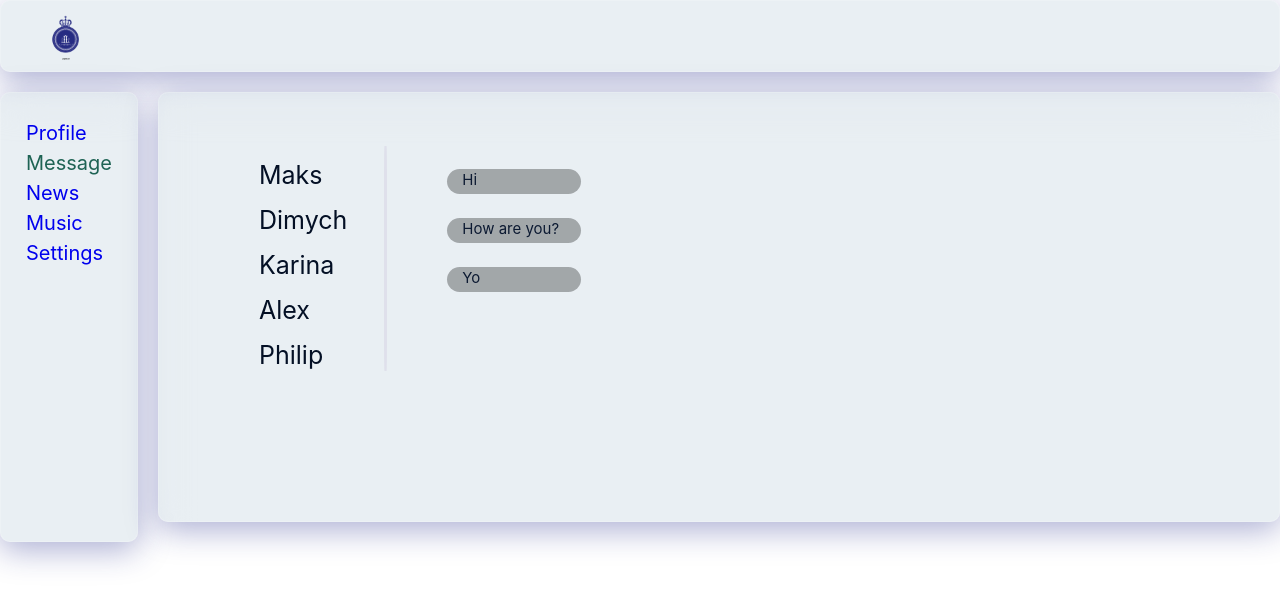
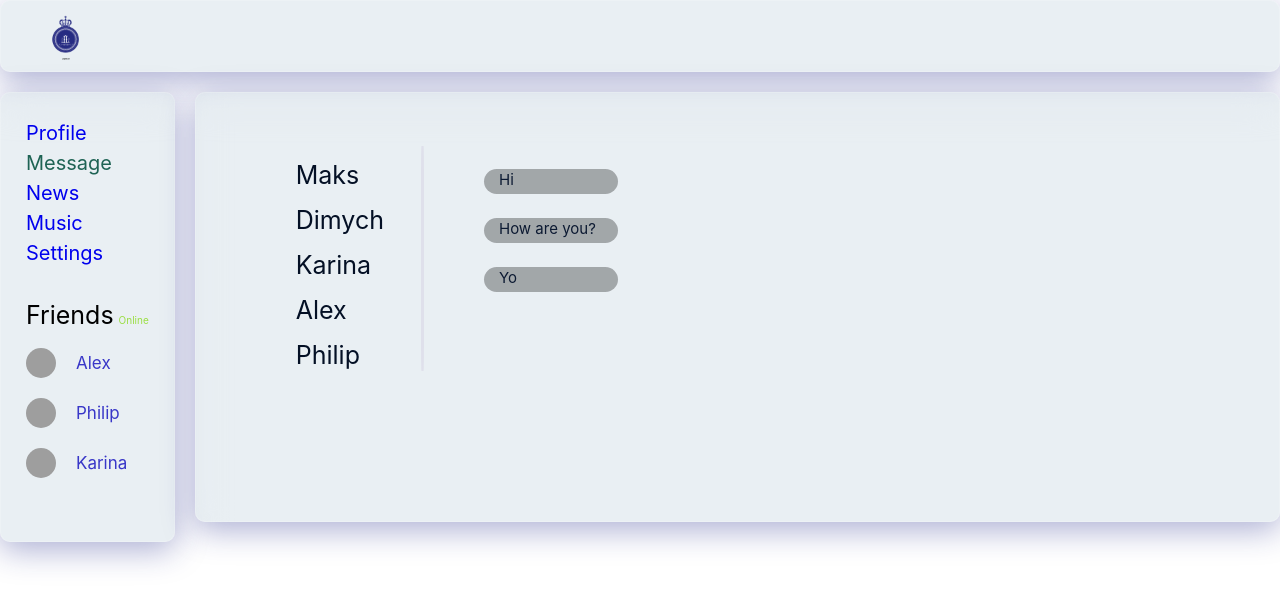
Before and after one commit to MaksymMakiaveli/StudyCourse_React_IT-Kamasutra, a React (Create React App) app: page /dialogs in a window 1280 px wide. Shown: the top 604 px of the page. Built offline with nearby package versions, Linux system fonts and the light colour scheme; grey boxes are pictures that could not be loaded.

Commit message:
added directory Redux state.js

```diff
--- a/src/App.js
+++ b/src/App.js
@@ -18,11 +18,11 @@ const App = (props) => {
 				<Header />
 				<div className='content-wrapper'>
 					<div className='cont-nav'>
-						<Navbar />
+						<Navbar state={props.state.siteBar} />
 					</div>
 					<div className='cont-content'>
-						<Route path='/profile' render={() => <Profile DataPost={props.DataPost} />} />
-						<Route path='/dialogs' render={() => <Dialogs DataMessages={props.DataMessages} DataChats={props.DataChats} />} />
+						<Route path='/profile' render={() => <Profile state={props.state.profilePage} />} />
+						<Route path='/dialogs' render={() => <Dialogs state={props.state.messagePage} />} />
 						<Route path='/news' render={() => <News />} />
 						<Route path='/music' render={() => <Music />} />
 						<Route path='/settings' render={() => <Settings />} />
--- /dev/null
+++ b/src/Redux/state.js
@@ -0,0 +1,46 @@
+let state = {
+	profilePage: {
+		DataPost: [
+			{ id: 1, post: 'Hi, how are you?' },
+			{ id: 2, post: "It's my first post" },
+			{ id: 3, post: 'Yo' },
+		],
+	},
+
+	messagePage: {
+		DataMessage: [
+			{ id: 1, messages: 'Hi' },
+			{ id: 2, messages: 'How are you?' },
+			{ id: 3, messages: 'Yo' },
+		],
+		DataChats: [
+			{ id: 1, name: 'Maks' },
+			{ id: 2, name: 'Dimych' },
+			{ id: 3, name: 'Karina' },
+			{ id: 4, name: 'Alex' },
+			{ id: 5, name: 'Philip' },
+		],
+	},
+
+	siteBar: {
+		DataFriends: [
+			{
+				id: 1,
+				name: 'Alex',
+				avatar: 'https://upload.wikimedia.org/wikipedia/commons/f/f3/Al_Capone_in_1930.jpg',
+			},
+			{
+				id: 2,
+				name: 'Philip',
+				avatar: 'https://fs.kinomania.ru/file/person/8/22/82297fb03825734791f88e99cf913877.jpeg',
+			},
+			{
+				id: 3,
+				name: 'Karina',
+				avatar: 'https://mfa.gov.il/MFARUS/IsraelExperience/IsraelExperience/Natalie%20Portman%20large.jpg',
+			},
+		],
+	},
+};
+
+export default state;
--- a/src/components/Dialogs/Dialogs.jsx
+++ b/src/components/Dialogs/Dialogs.jsx
@@ -5,10 +5,10 @@ import DialogsStyle from './Dialogs.module.css';
 import { render } from '@testing-library/react';
 
 const Dialogs = (props) => {
-	let arrMessages = props.DataMessages.map((message) => {
+	let arrMessages = props.state.DataMessage.map((message) => {
 		return <СreateMessages messages={message.messages} />;
 	});
-	let arrChats = props.DataChats.map((dialog) => {
+	let arrChats = props.state.DataChats.map((dialog) => {
 		return <CreateChats id={dialog.id} name={dialog.name} />;
 	});
 
--- a/src/components/Navbar/Navbar.jsx
+++ b/src/components/Navbar/Navbar.jsx
@@ -1,27 +1,45 @@
-import React from "react";
-import { NavLink } from "react-router-dom";
-import NavbarStyles from "./Navbar.module.css";
+import React from 'react';
+import { NavLink } from 'react-router-dom';
+import NavbarStyles from './Navbar.module.css';
+import SideBarFriends from './sideBarFriends/sideBarFriends';
 
-const Navbar = () => {
-  return (<nav className={NavbarStyles.nav}>
+const Navbar = (props) => {
+	let arrSiteBar = props.state.DataFriends.map((element) => {
+		return <SideBarFriends name={element.name} avatar={element.avatar} />;
+	});
+	return (
+		<nav className={NavbarStyles.nav}>
 			<ul className={NavbarStyles.nav_list}>
 				<li className={NavbarStyles.nav_list_items}>
-        <NavLink to="/profile" activeClassName={NavbarStyles.activeLink}>Profile</NavLink>
+					<NavLink to='/profile' activeClassName={NavbarStyles.activeLink}>
+						Profile
+					</NavLink>
 				</li>
 				<li className={NavbarStyles.nav_list_items}>
-        <NavLink to="/dialogs" activeClassName={NavbarStyles.activeLink}>Message</NavLink>
+					<NavLink to='/dialogs' activeClassName={NavbarStyles.activeLink}>
+						Message
+					</NavLink>
 				</li>
 				<li className={NavbarStyles.nav_list_items}>
-        <NavLink to="/news" activeClassName={NavbarStyles.activeLink}>News</NavLink>
+					<NavLink to='/news' activeClassName={NavbarStyles.activeLink}>
+						News
+					</NavLink>
 				</li>
 				<li className={NavbarStyles.nav_list_items}>
-        <NavLink to="/music" activeClassName={NavbarStyles.activeLink}>Music</NavLink>
+					<NavLink to='/music' activeClassName={NavbarStyles.activeLink}>
+						Music
+					</NavLink>
 				</li>
 				<li className={NavbarStyles.nav_list_items}>
-        <NavLink to="settings" activeClassName={NavbarStyles.activeLink}>Settings</NavLink>
+					<NavLink to='settings' activeClassName={NavbarStyles.activeLink}>
+						Settings
+					</NavLink>
 				</li>
 			</ul>
-  </nav>)
-}
+			<h3 className={NavbarStyles.title}>Friends</h3>
+			{arrSiteBar}
+		</nav>
+	);
+};
 
 export default Navbar;
--- a/src/components/Navbar/Navbar.module.css
+++ b/src/components/Navbar/Navbar.module.css
@@ -16,6 +16,7 @@
 .nav .nav_list {
 	display: flex;
 	flex-direction: column;
+	margin: 0px 0px 40px 0px;
 }
 .nav .nav_list .nav_list_items {
 	margin: 10px 0px 0px 0px;
@@ -33,3 +34,15 @@
 	color: rgb(150, 144, 144);
 	transition: 0.5s;
 }
+
+.nav h3 {
+	font-size: 25px;
+}
+
+.nav h3::after {
+	content: 'Online';
+	font-size: 10px;
+	padding: 0 0 20px 0;
+	margin: 0 0 0 5px;
+	color: rgba(140, 219, 36, 0.849);
+}
--- /dev/null
+++ b/src/components/Navbar/sideBarFriends/sideBarFriends.jsx
@@ -0,0 +1,21 @@
+import React from 'react';
+import friendStyles from './sideBarFriends.module.css';
+
+const SideBarFriends = (props) => {
+	return (
+		<div>
+			<div href='#' className={friendStyles.wrapper}>
+				<a href='#'>
+					<img className={friendStyles.avatar} src={props.avatar} alt='' />
+				</a>
+				<div>
+					<a href='' className={friendStyles.nickname}>
+						<p>{props.name}</p>
+					</a>
+				</div>
+			</div>
+		</div>
+	);
+};
+
+export default SideBarFriends;
--- /dev/null
+++ b/src/components/Navbar/sideBarFriends/sideBarFriends.module.css
@@ -0,0 +1,24 @@
+.wrapper {
+	display: flex;
+	align-items: center;
+	margin: 20px 0 0 0;
+}
+
+.avatar {
+	width: 30px;
+	height: 30px;
+	object-fit: cover;
+	border-radius: 50%;
+	margin: 0 20px 0 0;
+}
+
+.nickname {
+	font-size: 17px;
+	color: rgba(57, 55, 200, 1);
+	transition: 0.5s;
+	position: relative;
+}
+
+.nickname:hover {
+	color: rgba(99, 98, 158, 0.89);
+}
--- a/src/components/Profile/MyPosts/MyPosts.jsx
+++ b/src/components/Profile/MyPosts/MyPosts.jsx
@@ -3,7 +3,7 @@ import MyPostsStyle from './MyPosts.module.css';
 import CreatePost from './Post/Post';
 
 const MyPosts = (props) => {
-	let postsElements = props.DataPost.map((post) => {
+	let arrPosts = props.posts.map((post) => {
 		return <CreatePost post={post.post} />;
 	});
 
@@ -16,7 +16,7 @@ const MyPosts = (props) => {
 					Send
 				</button>
 			</form>
-			<div>{postsElements}</div>
+			<div>{arrPosts}</div>
 		</div>
 	);
 };
--- a/src/components/Profile/Profile.jsx
+++ b/src/components/Profile/Profile.jsx
@@ -13,7 +13,7 @@ const Profile = (props) => {
 					src='https://image.freepik.com/free-vector/leaves-background-with-metallic-foil_79603-956.jpg'></img>
 			</div>
 			<AvatarPlusDescription />
-			<MyPosts DataPost={props.DataPost} />
+			<MyPosts posts={props.state.DataPost} />
 		</div>
 	);
 };
--- a/src/index.js
+++ b/src/index.js
@@ -1,31 +1,13 @@
 import React from 'react';
 import ReactDOM from 'react-dom';
 import './index.css';
+import state from './Redux/state';
 import App from './App';
 import reportWebVitals from './reportWebVitals';
 
-let DataPost = [
-	{ id: 1, post: 'Hi, how are you?' },
-	{ id: 2, post: "It's my first post" },
-	{ id: 3, post: 'Yo' },
-];
-
-let DataMessages = [
-	{ id: 1, messages: 'Hi' },
-	{ id: 2, messages: 'How are you?' },
-	{ id: 3, messages: 'Yo' },
-];
-let DataChats = [
-	{ id: 1, name: 'Maks' },
-	{ id: 2, name: 'Dimych' },
-	{ id: 3, name: 'Karina' },
-	{ id: 4, name: 'Alex' },
-	{ id: 5, name: 'Philip' },
-];
-
 ReactDOM.render(
 	<React.StrictMode>
-		<App DataPost={DataPost} DataMessages={DataMessages} DataChats={DataChats} />
+		<App state={state} />
 	</React.StrictMode>,
 	document.getElementById('root')
 );
```
Lines whose indentation alone changed are shown as unchanged.
